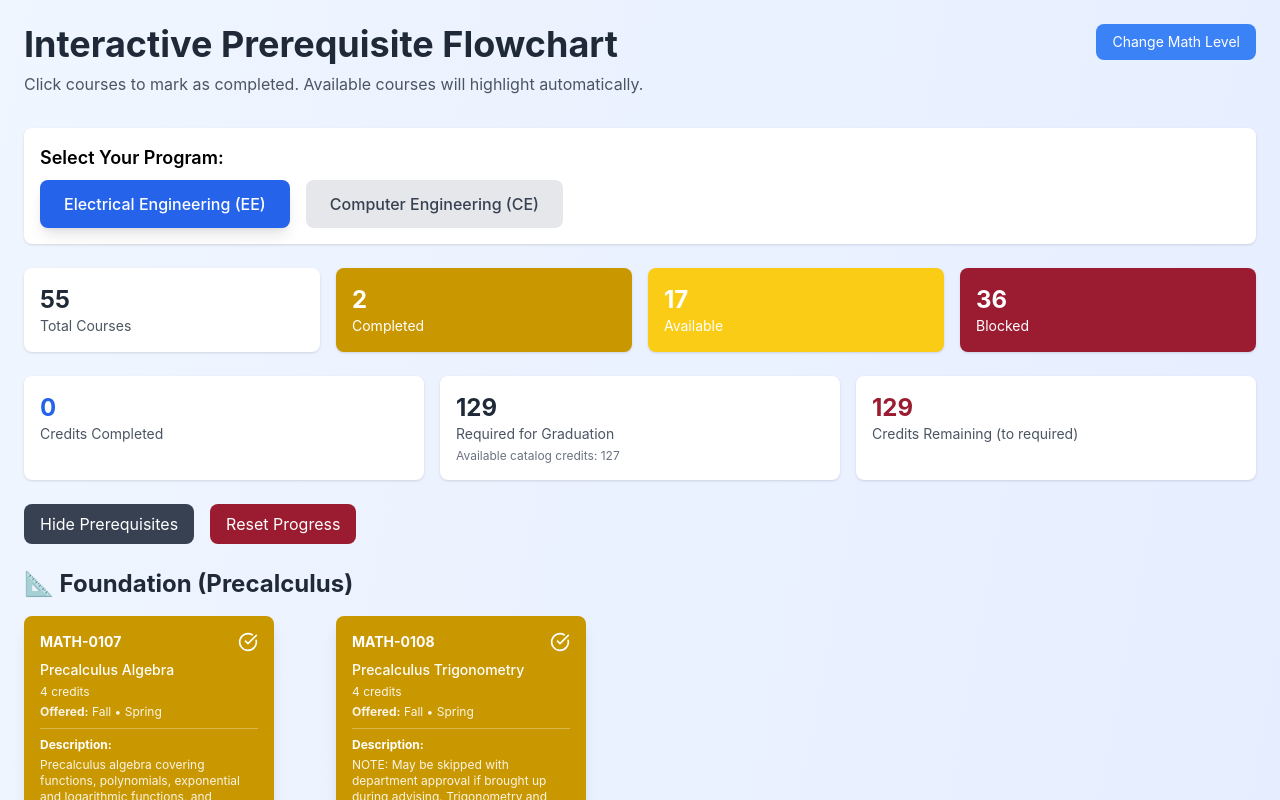
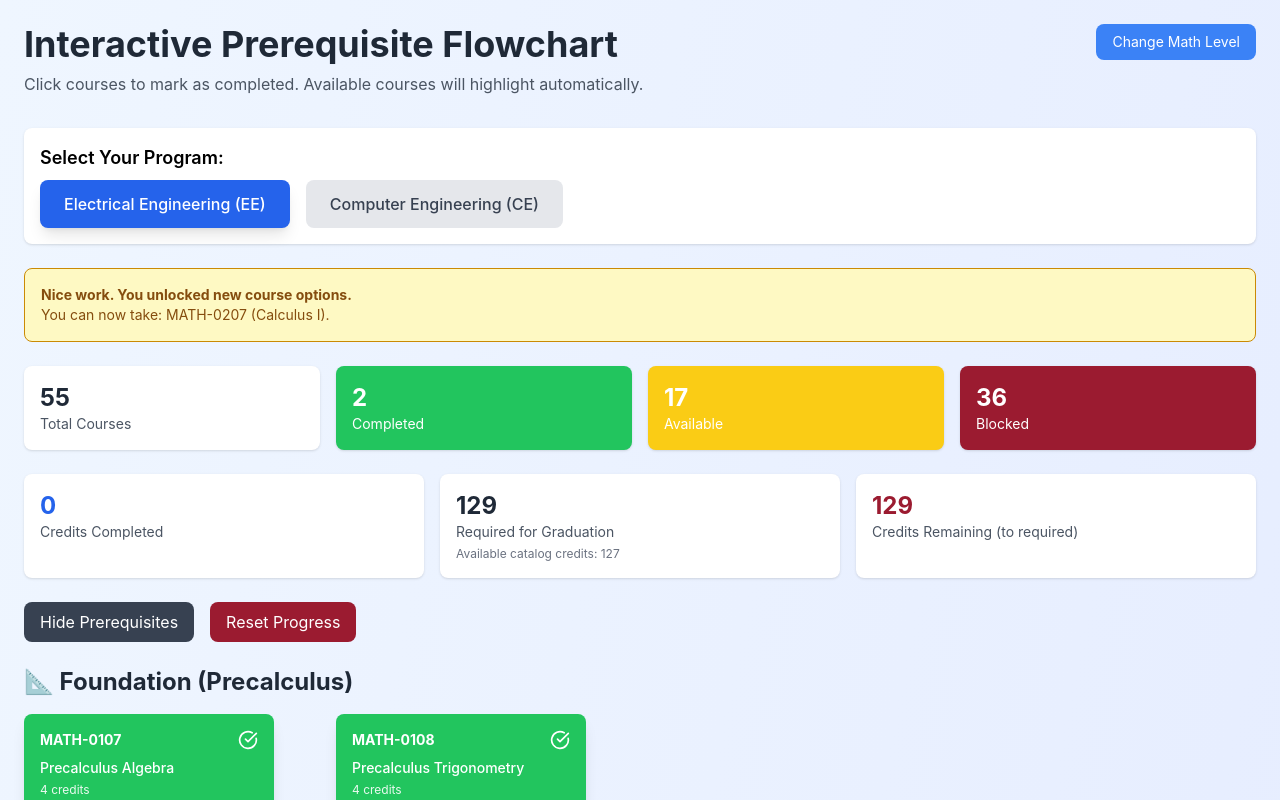
Before and after one commit to Cambaki/prerequisite-flowchart, a React (Create React App) app: page / in a window 1280 px wide. Both pictures are taken after a click on the button 640 px from the left and 394 px from the top of the page. Shown: the top 800 px of the page. Built offline with nearby package versions, Linux system fonts and the light colour scheme.

Commit message:
Implemented messages for the courses for mini guidance and notification of new avalible classes.

```diff
--- a/src/App.css
+++ b/src/App.css
@@ -146,8 +146,7 @@
 }
 
 .bg-green-500 {
-  /* Tuskegee Old Gold (primary accent) */
-  background-color: #C99700;
+  background-color: #22c55e;
 }
 
 .bg-yellow-400 {
@@ -184,7 +183,7 @@
 }
 
 .hover\:bg-green-600:hover {
-  background-color: #b88600;
+  background-color: #16a34a;
 }
 
 .hover\:bg-yellow-500:hover {
--- a/src/App.js
+++ b/src/App.js
@@ -1,9 +1,9 @@
-import React, { useState, useMemo, useEffect, Component } from 'react';
+import React, { useState, useMemo, useEffect, useRef, Component } from 'react';
 import { CourseNode } from './Components/CourseNode';
 import { ProgramSelector } from './Components/ProgramSelector';
 import { eeCourses } from './Data/eeCourses';
 import { ceCourses } from './Data/ceCourses';
-import { getCourseStatus, getAvailableCourses } from './Utils/prerequisiteChecker';
+import { getCourseStatus, getAvailableCourses, checkPrerequisites } from './Utils/prerequisiteChecker';
 import './App.css';
 
 // Error Boundary Component
@@ -56,6 +56,9 @@ function AppContent() {
   const [showDetails, setShowDetails] = useState(true);
   const [showMathReadinessPopup, setShowMathReadinessPopup] = useState(true);
   const [mathReadinessLevel, setMathReadinessLevel] = useState(null);
+  const [guidanceMessage, setGuidanceMessage] = useState(null);
+  const prevAvailableRef = useRef([]);
+  const prevCompletedRef = useRef([]);
 
   // Debug logging
   useEffect(() => {
@@ -78,7 +81,22 @@ function AppContent() {
       return;
     }
 
-    if (status !== 'available') return; // locked/blocked - do nothing
+    if (status !== 'available') {
+      const { missing } = checkPrerequisites(courseId, completedCourses, currentCourses);
+      const shortMissing = missing.slice(0, 3);
+      const missingNames = shortMissing
+        .map(id => currentCourses[id]?.name || id)
+        .join(', ');
+
+      setGuidanceMessage({
+        type: 'warning',
+        title: `You are not ready for ${courseId} yet`,
+        body: missing.length > 0
+          ? `Complete these prerequisites first: ${missingNames}${missing.length > 3 ? ', ...' : ''}.`
+          : 'This course is currently blocked. Complete earlier requirements first.'
+      });
+      return;
+    }
 
     // Mark course as completed and also mark corequisites (same-semester labs)
     const course = currentCourses[courseId];
@@ -95,6 +113,9 @@ function AppContent() {
   const handleProgramChange = (program) => {
     setSelectedProgram(program);
     setCompletedCourses([]);
+    setGuidanceMessage(null);
+    prevAvailableRef.current = [];
+    prevCompletedRef.current = [];
   };
 
   const handleMathReadiness = (level) => {
@@ -118,6 +139,61 @@ function AppContent() {
   const availableCourses = useMemo(() => {
     return getAvailableCourses(completedCourses, currentCourses);
   }, [completedCourses, currentCourses]);
+
+  const graduationStatus = useMemo(() => {
+    const degreeCourseEntries = Object.entries(currentCourses).filter(([, c]) => c.countForDegree !== false);
+
+    if (selectedProgram === 'CE') {
+      const requiredNonElective = degreeCourseEntries.filter(([, c]) => c.category !== 'elective');
+      const remainingNonElective = requiredNonElective.filter(([id]) => !completedCourses.includes(id)).length;
+
+      const electiveCompletedCredits = degreeCourseEntries
+        .filter(([, c]) => c.category === 'elective')
+        .reduce((sum, [id, c]) => sum + (completedCourses.includes(id) ? (Number(c.credits) || 0) : 0), 0);
+
+      const remainingElectiveCredits = Math.max(0, 6 - electiveCompletedCredits);
+
+      return {
+        isComplete: remainingNonElective === 0 && remainingElectiveCredits === 0,
+        remainingNonElective,
+        remainingElectiveCredits
+      };
+    }
+
+    const remainingRequiredCourses = degreeCourseEntries.filter(([id]) => !completedCourses.includes(id)).length;
+    return {
+      isComplete: remainingRequiredCourses === 0,
+      remainingRequiredCourses
+    };
+  }, [currentCourses, selectedProgram, completedCourses]);
+
+  useEffect(() => {
+    const prevAvailable = prevAvailableRef.current;
+    const prevCompleted = prevCompletedRef.current;
+
+    const newlyCompleted = completedCourses.filter(id => !prevCompleted.includes(id));
+    const newlyUnlocked = availableCourses.filter(id => !prevAvailable.includes(id));
+
+    if (newlyCompleted.length > 0 && !graduationStatus.isComplete) {
+      if (newlyUnlocked.length > 0) {
+        const unlockedList = newlyUnlocked.slice(0, 4).map(id => `${id} (${currentCourses[id]?.name || 'Newly available'})`).join(', ');
+        setGuidanceMessage({
+          type: 'success',
+          title: 'Nice work. You unlocked new course options.',
+          body: `You can now take: ${unlockedList}${newlyUnlocked.length > 4 ? ', ...' : ''}.`
+        });
+      } else {
+        setGuidanceMessage({
+          type: 'info',
+          title: 'Progress saved.',
+          body: 'Prerequisites were updated. Keep completing available courses to unlock the next set.'
+        });
+      }
+    }
+
+    prevAvailableRef.current = availableCourses;
+    prevCompletedRef.current = completedCourses;
+  }, [availableCourses, completedCourses, currentCourses, graduationStatus.isComplete]);
 
   const categorizedCourses = useMemo(() => {
     try {
@@ -323,6 +399,50 @@ function AppContent() {
         selectedProgram={selectedProgram}
         onProgramChange={handleProgramChange}
       />
+
+      {graduationStatus.isComplete && (
+        <div
+          className="mb-6 p-4 rounded-lg"
+          style={{ backgroundColor: '#dcfce7', border: '1px solid #16a34a', textAlign: 'left' }}
+        >
+          <h3 className="text-lg font-bold" style={{ color: '#166534' }}>
+            Graduation Requirement Complete
+          </h3>
+          <p className="text-sm" style={{ color: '#166534' }}>
+            You have completed all required coursework for the {selectedProgram} program.
+          </p>
+        </div>
+      )}
+
+      {guidanceMessage && !graduationStatus.isComplete && (
+        <div
+          className="mb-6 p-4 rounded-lg"
+          style={{
+            backgroundColor:
+              guidanceMessage.type === 'warning' ? '#fee2e2' :
+              guidanceMessage.type === 'success' ? '#fef9c3' : '#dbeafe',
+            border:
+              guidanceMessage.type === 'warning' ? '1px solid #dc2626' :
+              guidanceMessage.type === 'success' ? '1px solid #ca8a04' : '1px solid #2563eb',
+            textAlign: 'left'
+          }}
+        >
+          <div className="text-sm font-bold" style={{
+            color:
+              guidanceMessage.type === 'warning' ? '#991b1b' :
+              guidanceMessage.type === 'success' ? '#854d0e' : '#1e3a8a'
+          }}>
+            {guidanceMessage.title}
+          </div>
+          <div className="text-sm" style={{
+            color:
+              guidanceMessage.type === 'warning' ? '#991b1b' :
+              guidanceMessage.type === 'success' ? '#854d0e' : '#1e3a8a'
+          }}>
+            {guidanceMessage.body}
+          </div>
+        </div>
+      )}
 
       {/* Statistics Dashboard */}
       <div className="grid grid-cols-4 gap-4 mb-6">
```
